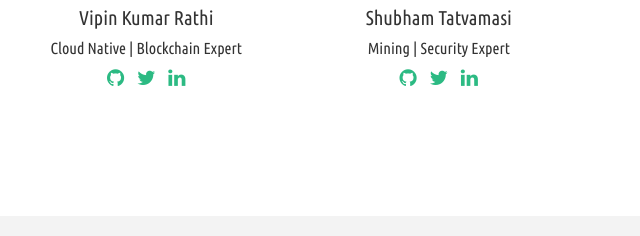
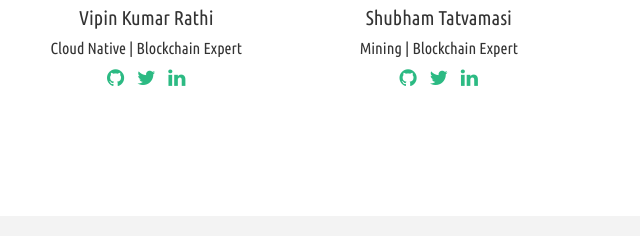
Before and after one commit to quanonblocks/quanonblocks.github.io, a plain HTML site: page index.html in a window 1280 px wide. Shown: the part 3827-4063 px from the top of the page, 640-1280 px from the left. Drawn offline with Linux system fonts and the light colour scheme; a script that the page names is missing; files whose address does not match are found by name.

Commit message:
Update index.html

```diff
--- a/index.html
+++ b/index.html
@@ -310,7 +310,7 @@
                   </div>
                   <div class="team-info">
                     <h1>Shubham Tatvamasi</h1>
-                    <p>Mining | Security Expert</p>
+                    <p>Mining | Blockchain Expert</p>
                     	<ul class="social-links">
                     		<li><a href="https://github.com/shubhamtatvamasi" target="_blank"><i class="fa fa-github" aria-hidden="true"></i></a></li>
                     		<li><a href="https://twitter.com/statvamasi" target="_blank"><i class="fa fa-twitter" aria-hidden="true"></i></a></li>
```
